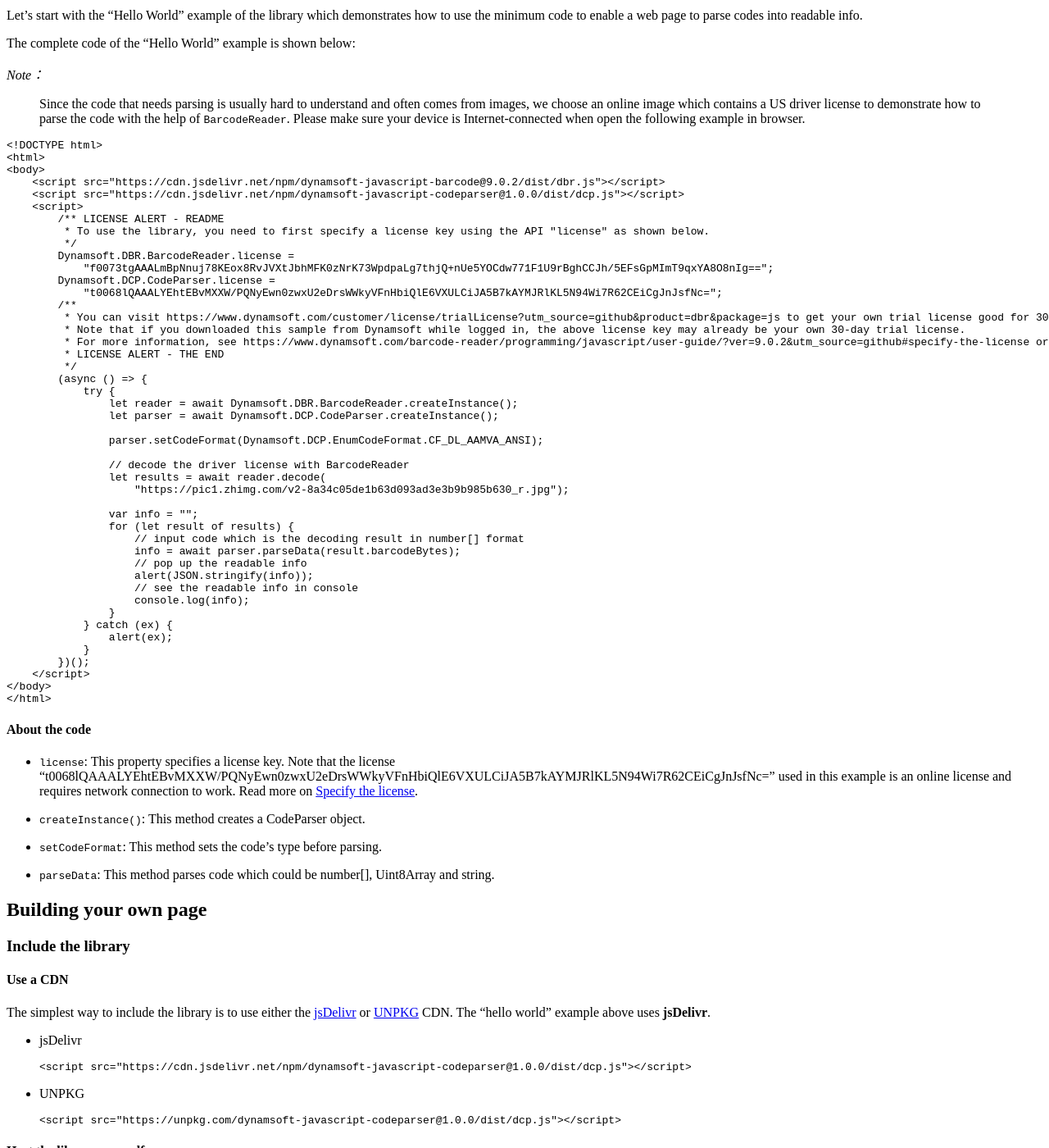
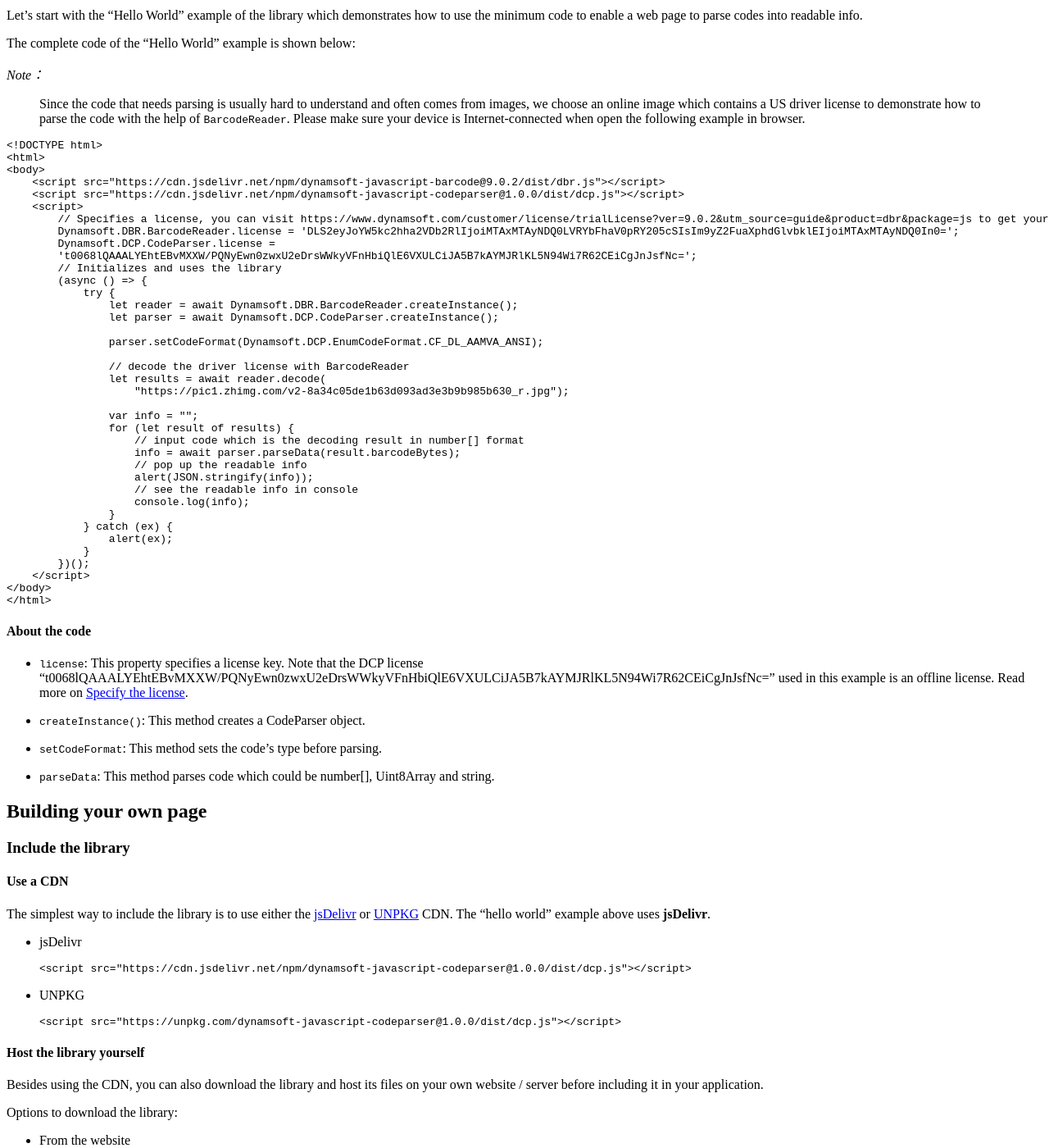
Before and after one commit to dynamsoft-docs/code-parser-docs, a Jekyll site: the page built from programming/javascript/user-guide.md, in a window 1280 px wide and 1400 px high, scrolled down 953 px. Shown: the whole window at 82% size. Built offline with Jekyll 4.4.1, drawn with Linux system fonts in a browser that asks for light colours; some of the changed text lies outside the part shown.

Commit message:
revise user-guide

````diff
--- a/programming/javascript/user-guide.md
+++ b/programming/javascript/user-guide.md
@@ -50,19 +50,11 @@ The complete code of the "Hello World" example is shown below:
     <script src="https://cdn.jsdelivr.net/npm/dynamsoft-javascript-barcode@9.0.2/dist/dbr.js"></script>
     <script src="https://cdn.jsdelivr.net/npm/dynamsoft-javascript-codeparser@1.0.0/dist/dcp.js"></script>
     <script>
-        /** LICENSE ALERT - README
-         * To use the library, you need to first specify a license key using the API "license" as shown below.
-         */
-        Dynamsoft.DBR.BarcodeReader.license =
-            "f0073tgAAALmBpNnuj78KEox8RvJVXtJbhMFK0zNrK73WpdpaLg7thjQ+nUe5YOCdw771F1U9rBghCCJh/5EFsGpMImT9qxYA8O8nIg==";
+        // Specifies a license, you can visit https://www.dynamsoft.com/customer/license/trialLicense?ver=9.0.2&utm_source=guide&product=dbr&package=js to get your own trial license good for 30 days.
+        Dynamsoft.DBR.BarcodeReader.license = 'DLS2eyJoYW5kc2hha2VDb2RlIjoiMTAxMTAyNDQ0LVRYbFhaV0pRY205cSIsIm9yZ2FuaXphdGlvbklEIjoiMTAxMTAyNDQ0In0=';
         Dynamsoft.DCP.CodeParser.license =
-            "t0068lQAAALYEhtEBvMXXW/PQNyEwn0zwxU2eDrsWWkyVFnHbiQlE6VXULCiJA5B7kAYMJRlKL5N94Wi7R62CEiCgJnJsfNc=";
-        /**
-         * You can visit https://www.dynamsoft.com/customer/license/trialLicense?utm_source=github&product=dbr&package=js to get your own trial license good for 30 days.
-         * Note that if you downloaded this sample from Dynamsoft while logged in, the above license key may already be your own 30-day trial license.
-         * For more information, see https://www.dynamsoft.com/barcode-reader/programming/javascript/user-guide/?ver=9.0.2&utm_source=github#specify-the-license or contact support@dynamsoft.com.
-         * LICENSE ALERT - THE END
-         */
+        't0068lQAAALYEhtEBvMXXW/PQNyEwn0zwxU2eDrsWWkyVFnHbiQlE6VXULCiJA5B7kAYMJRlKL5N94Wi7R62CEiCgJnJsfNc=';
+        // Initializes and uses the library
         (async () => {
             try {
                 let reader = await Dynamsoft.DBR.BarcodeReader.createInstance();
@@ -94,7 +86,7 @@ The complete code of the "Hello World" example is shown below:
 
 #### About the code
 
-* `license`: This property specifies a license key. Note that the license "t0068lQAAALYEhtEBvMXXW/PQNyEwn0zwxU2eDrsWWkyVFnHbiQlE6VXULCiJA5B7kAYMJRlKL5N94Wi7R62CEiCgJnJsfNc=" used in this example is an online license and requires network connection to work. Read more on [Specify the license](#specify-the-license).
+* `license`: This property specifies a license key. Note that the DCP license "t0068lQAAALYEhtEBvMXXW/PQNyEwn0zwxU2eDrsWWkyVFnHbiQlE6VXULCiJA5B7kAYMJRlKL5N94Wi7R62CEiCgJnJsfNc=" used in this example is an offline license. Read more on [Specify the license](#specify-the-license).
 
 * `createInstance()`: This method creates a CodeParser object.
 
@@ -171,7 +163,7 @@ The library requires a license to work, use the API `license` to specify a licen
 Dynamsoft.DCP.CodeParser.license = "YOUR-LICENSE-KEY";
 ```
 
-To test the library, you can request a 30-day trial license via the [customer portal](https://www.dynamsoft.com/customer/license/trialLicense?ver=1.0.0&utm_source=guide&product=dcp&package=js).
+Please Contact us via the [customer portal](https://www.dynamsoft.com/customer/license/trialLicense?ver=1.0.0&utm_source=guide&product=dcp&package=js) if you want an online license.
 
 > If you registered a Dynamsoft account and downloaded the library from the official website, Dynamsoft will generate a 30-day trial license for you and put the license key into all the samples that come with the library.
 
````
